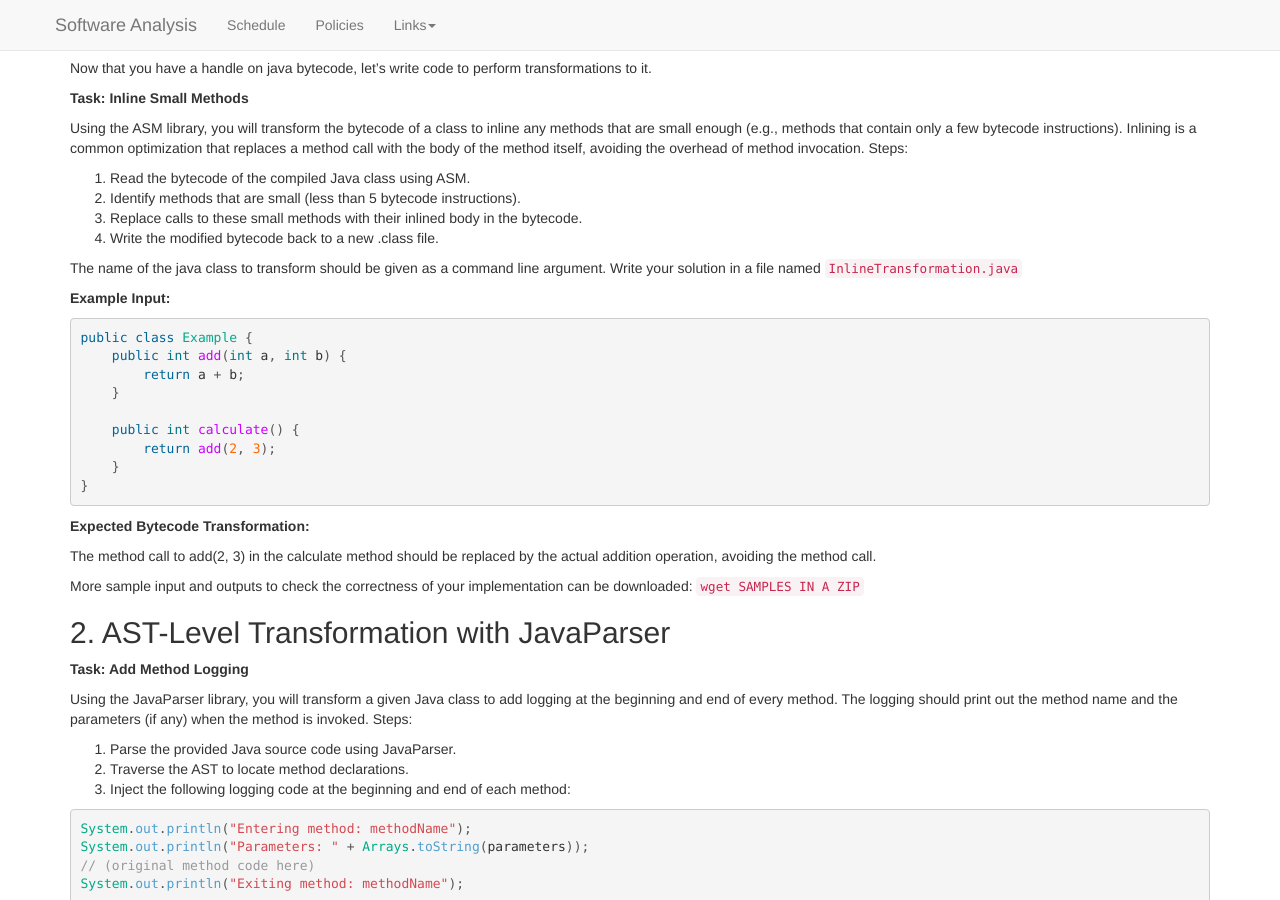
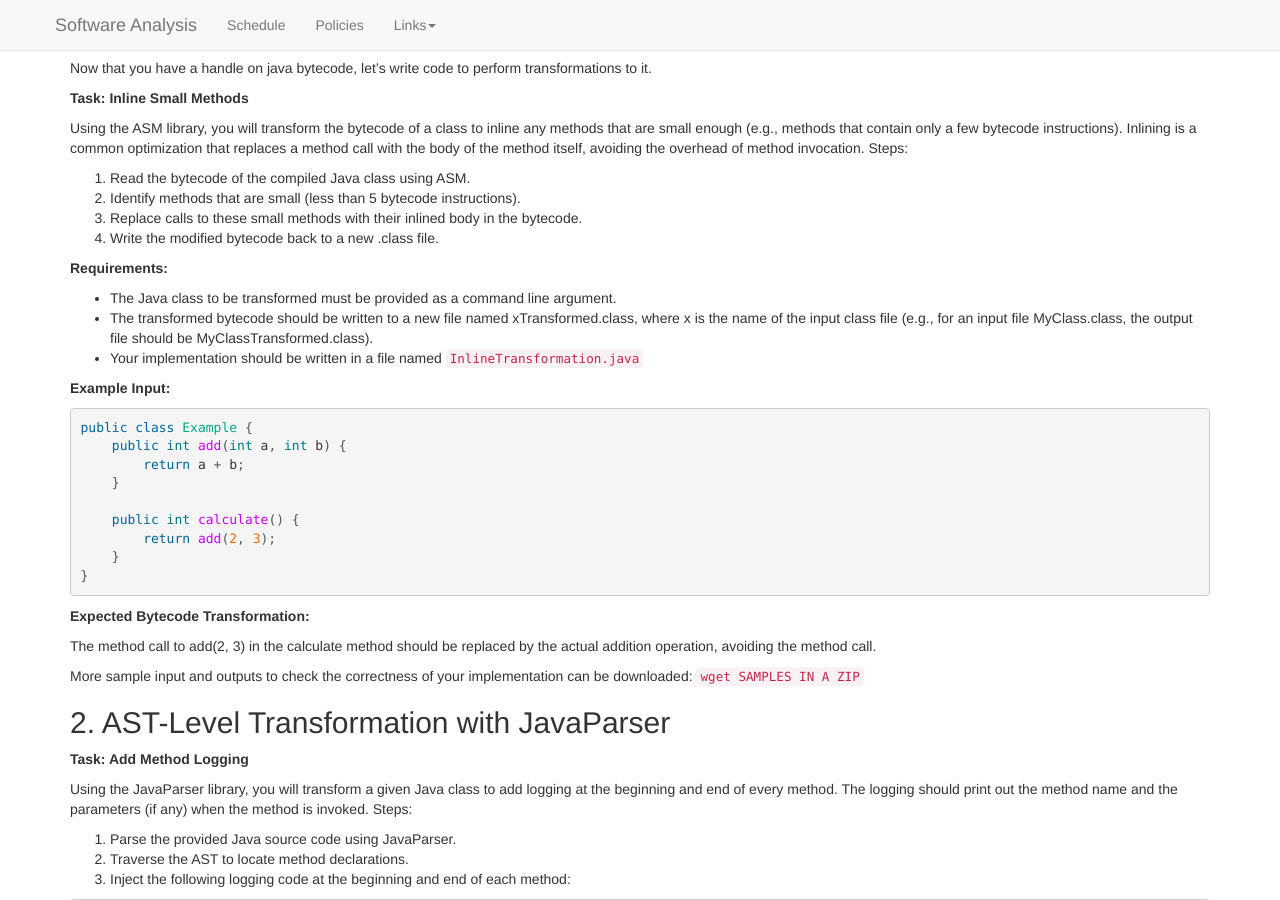
Before and after one commit to bmc-cs-software-analysis/383, a Jekyll site: the page built from hws/HW01.md, in a window 1280 px wide and 900 px high, scrolled down 1569 px. Built offline with Jekyll 4.4.1, drawn with Linux system fonts in a browser that asks for light colours; nearby versions of some CDN libraries.

Commit message:
Update HW01.md

````diff
--- a/hws/HW01.md
+++ b/hws/HW01.md
@@ -144,7 +144,10 @@ Steps:
 3. Replace calls to these small methods with their inlined body in the bytecode.
 4. Write the modified bytecode back to a new .class file.
 
-The name of the java class to transform should be given as a command line argument. Write your solution in a file named `InlineTransformation.java`
+**Requirements:**
+* The Java class to be transformed must be provided as a command line argument.
+* The transformed bytecode should be written to a new file named xTransformed.class, where x is the name of the input class file (e.g., for an input file MyClass.class, the output file should be MyClassTransformed.class).
+* Your implementation should be written in a file named `InlineTransformation.java`
 
 **Example Input:**
 ```java
````
